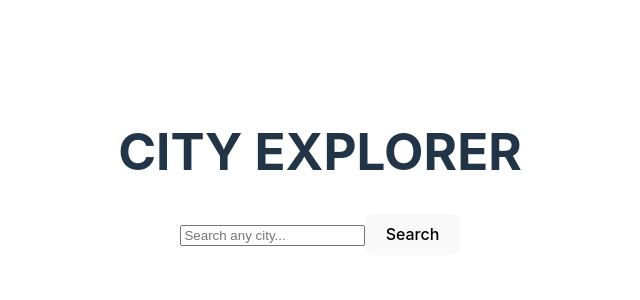
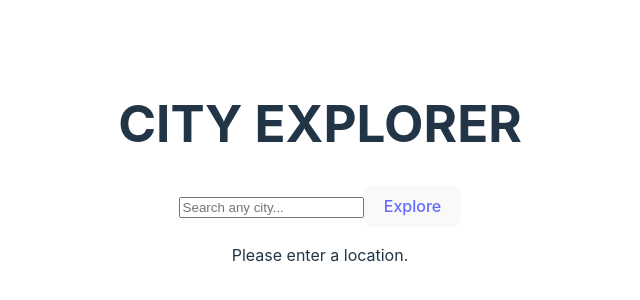
Before and after one commit to Bradley-Hower/city-explorer, a React (Vite) app in the folder City Explorers/: page / in a window 1280 px wide. Shown: the part 228-528 px from the top of the page, without its empty margins (320-960 px from the left). Built offline with nearby package versions, Linux system fonts and the light colour scheme; no server answers.

Commit message:
First features added

```diff
--- a/City Explorers/package.json
+++ b/City Explorers/package.json
@@ -13,7 +13,8 @@
     "axios": "^1.5.1",
     "bootstrap": "^5.3.2",
     "react": "^18.2.0",
-    "react-dom": "^18.2.0"
+    "react-dom": "^18.2.0",
+    "react-router-dom": "^6.16.0"
   },
   "devDependencies": {
     "@types/react": "^18.2.15",
--- a/City Explorers/src/App.jsx
+++ b/City Explorers/src/App.jsx
@@ -1,6 +1,8 @@
 import React from 'react';
 import './App.css'
 import axios from 'axios';
+import Explorer from './component/Explorer';
+import { BrowserRouter, Routes, Route, Link } from 'react-router-dom';
 
 const API_KEY = import.meta.env.VITE_LOCATIONIQ_API_KEY;
 
@@ -19,13 +21,13 @@ class App extends React.Component {
 
   handleForm = (e) => {
     e.preventDefault();
-    axios.get(`https://us1.locationiq.com/v1/search?key=${API_KEY}&q=${this.state.searchQuery}SEARCH_STRING&format=json
-    `)
+    axios.get(`https://us1.locationiq.com/v1/search?key=${API_KEY}&q=${this.state.searchQuery}&format=json`)
+
       .then(response => {
         console.log('SUCCESS: ', response.data);
         this.setState({ location : response.data[0]});
       }).catch(error => {
-        console.log('Conncetion not quite right', error);
+        console.log('Connection not quite right', error);
       });
   }
 
@@ -34,18 +36,26 @@ class App extends React.Component {
   }
 
   render() {
+    console.log({location})
     return(
       <>
         <header>
           <h1>CITY EXPLORER</h1>
         </header>
 
+
+        <BrowserRouter>
         <form onSubmit={this.handleForm}>
         <input placeholder='Search any city...' type='text' name='city' onChange={this.handleChange}/>
-        <button type='submit'>Search</button>
-
+        <button type='submit'>
+          <Link to='/search'>Explore</Link>
+        </button>
         </form>
-        {/* Are the browser router names significant? */}
+          <Routes>
+            <Route exact path='/search' element={<Explorer location={this.state.location} query={this.state.searchQuery} />} />
+            <Route path='/' element={<p>Please enter a location.</p>} />
+          </Routes>
+        </BrowserRouter>
       </>
     )
   }
--- /dev/null
+++ b/City Explorers/src/component/Explorer.jsx
@@ -0,0 +1,39 @@
+import React from 'react';
+import { Link } from 'react-router-dom';
+
+let API_KEY = `pk.422798a620f1ff140f475abd27f56444`
+
+class Explorer extends React.Component {
+
+  render(){
+    let { location } = this.props;
+
+    return(
+      <main>
+        <Link to='/'>Go Home</Link>
+        <section>
+          <h2>Maps</h2>
+          {/* <p>{this.props.searchQuery}</p> */}
+          <h3>Location</h3>
+          {/* <p>{location ? location.display_name : 'No location set'}</p>
+          <img src={`https://maps.locationiq.com/v3/staticmap?key=${API_KEY}&center=${location.lat},${location.lon}&zoom=9&size=1000x800&format=png&&markers=icon:small-red-cutout|${location.lat},${location.lon}&markers=icon:small-red-cutout|${location.lat},${location.lon}`} /> */}
+
+          {/* <p>Lat: {location ? location.lat : 'No location set'}</p>
+          <p>Lon: {location ? location.lon : 'No location set'}</p> */}
+        </section>
+        <section>
+          <h2>Weather</h2>
+          <ul>
+            {/* {weather.data.map((dailyForcast, index) => (
+              <li key={index}>
+
+              </li>
+            ))} */}
+          </ul>
+        </section>
+      </main>
+    )
+  }
+}
+
+export default Explorer;
```
Also changed, not shown: 1 other file (tests, documents, lock files or other folders).
